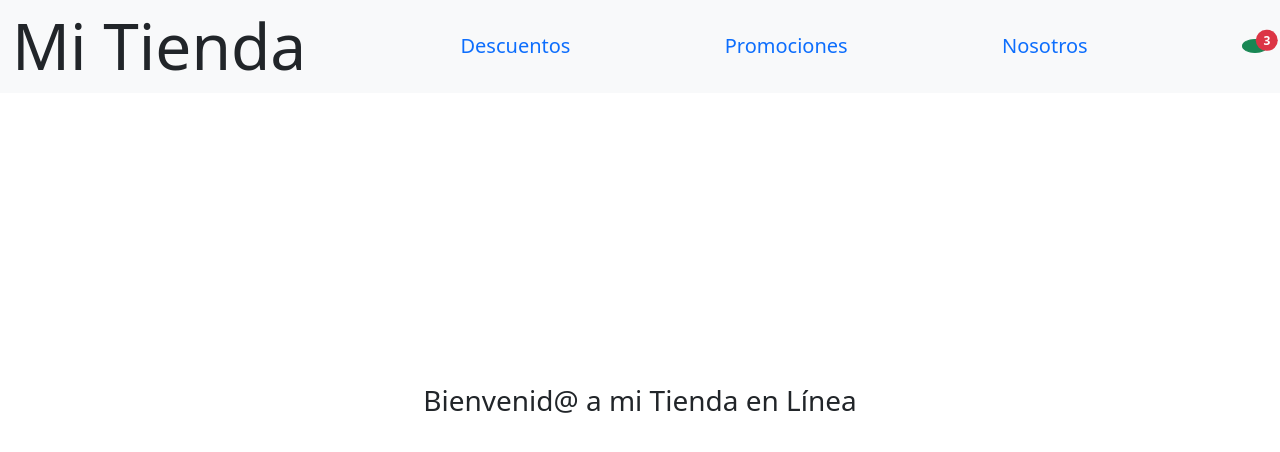
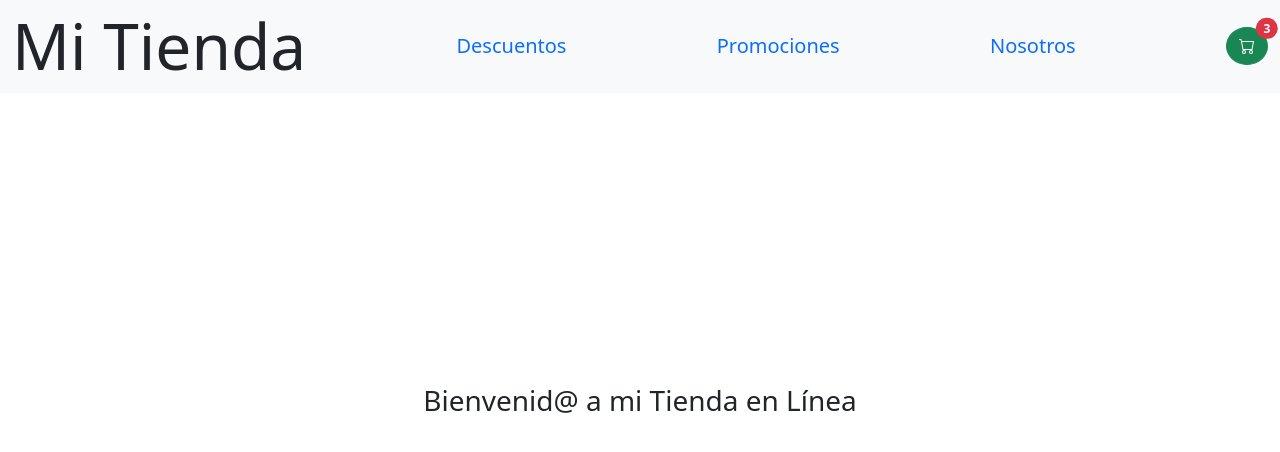
Before and after one commit to Jjose23/my-app, a React (Create React App) app: page / in a window 1280 px wide. Shown: the top 452 px of the page. Built offline with nearby package versions, Linux system fonts and the light colour scheme.

Commit message:
1eraEntrega

```diff
--- a/src/components/CartWidget.js
+++ b/src/components/CartWidget.js
@@ -1,6 +1,6 @@
 
 function CartWidget(){
-    return(<button type="button" class="btn btn-success position-relative rounded-circle"><ion-icon size="small" name="cart-sharp"></ion-icon>
+    return(<button type="button" class="btn btn-success position-relative rounded-circle"><i class="bi bi-cart"></i>
 
     <span className="position-absolute top-0 start-100 translate-middle badge rounded-pill bg-danger">
     3
```
